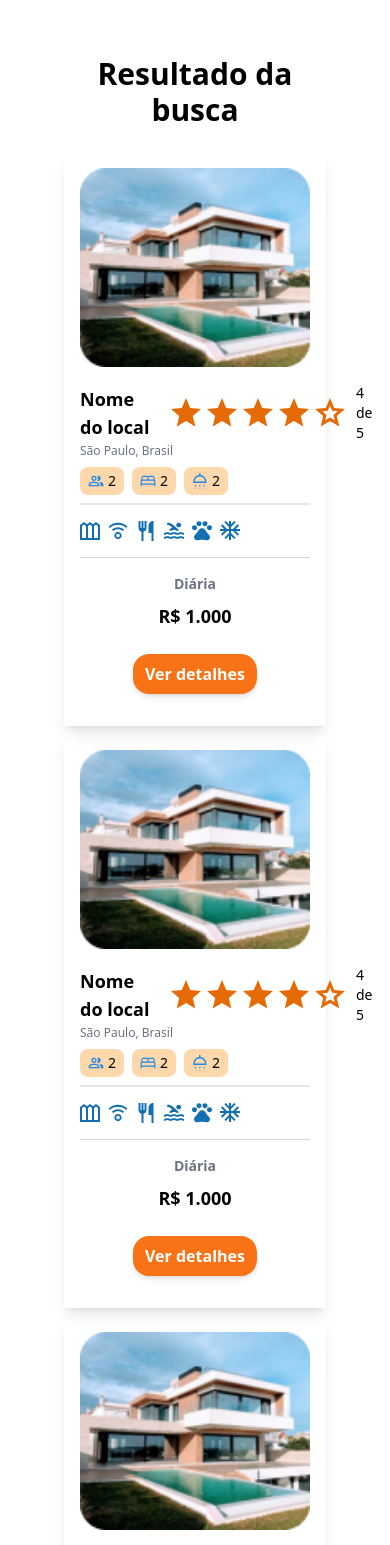
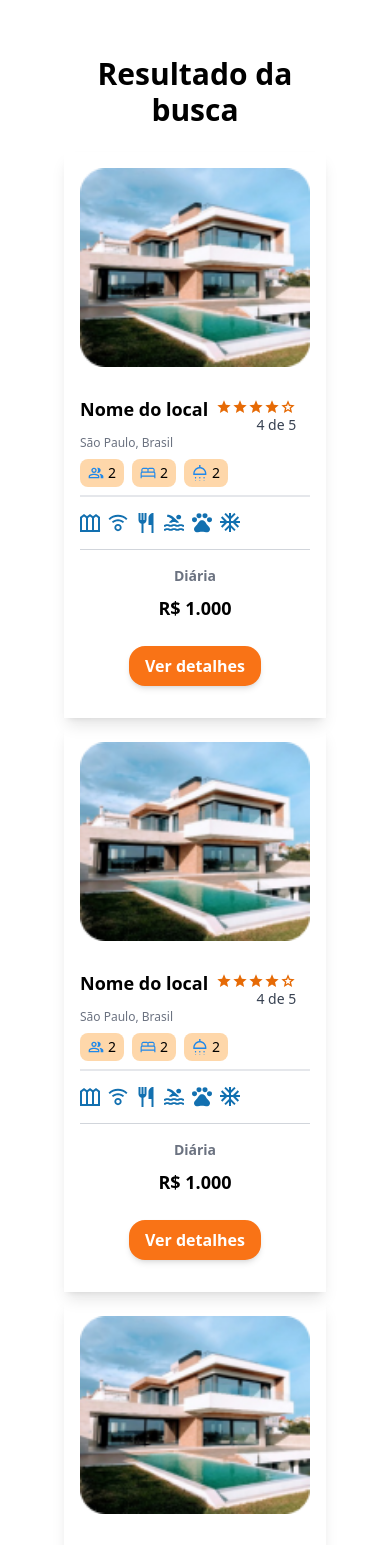
Before and after one commit to ADS2024-2-LocaEspaco/LocacaoEspacoFE, a Next.js app: page /pesquisa in a window 390 px wide. Shown: the top 1545 px of the page. Built offline with nearby package versions, Linux system fonts and the light colour scheme.

Commit message:
Working to mobile

```diff
--- a/src/pages/pesquisa/components/RatingComponent.tsx
+++ b/src/pages/pesquisa/components/RatingComponent.tsx
@@ -8,7 +8,6 @@ interface RatingComponentProps {
 }
 
 const RatingComponent: React.FC<RatingComponentProps> = ({ rating, maxRating = 5 }) => {
-
     const stars = [];
 
     for (let i = 1; i <= maxRating; i++) {
@@ -16,21 +15,27 @@ const RatingComponent: React.FC<RatingComponentProps> = ({ rating, maxRating = 5
             <Image
                 key={i}
                 src={i <= rating ? StarFill : Star}
-                alt={i <= rating ? 'Filled Star' : 'Empty Star'}
-                className="size-9"
+                alt={i <= rating ? 'Estrela preenchida' : 'Estrela vazia'}
+                className="w-4 h-4 lg:w-5 lg:h-5"
             />
         );
     }
 
     return (
-        <div className="rating-component">
-            <div className="flex items-center">
+        <div className="text-end mt-4">
+            <div className="flex items-center" aria-label={`Avaliação: ${rating} de ${maxRating}`}>
                 {stars}
-                <p className="ml-2 text-sm dark:text-white">
+                {/* Mostrado apenas em telas médias */}
+                <p className="hidden md:block lg:hidden ml-2 text-sm lg:text-base text-gray-700 dark:text-white">
                     {rating} de {maxRating}
                 </p>
             </div>
+            {/* Mostrado apenas em telas pequenas e grandes */}
+            <p className="block md:hidden lg:block ml-2 text-sm lg:text-base text-gray-700 dark:text-white">
+                {rating} de {maxRating}
+            </p>
         </div>
+
     );
 };
 
--- a/src/pages/pesquisa/components/itemComponent.tsx
+++ b/src/pages/pesquisa/components/itemComponent.tsx
@@ -1,52 +1,73 @@
 import Image from "next/image";
 import RatingComponent from "./RatingComponent";
+
 export default function ItemComponent() {
     return (
-        <div className="flex flex-col lg:flex-row gap-4 p-4 shadow-lg lg:p-6">
-            <Image src="/img/house.png" alt="" width={180} height={180} className="w-full lg:w-auto" />
+        <div className="flex flex-col lg:flex-row lg:items-start gap-4 p-4 shadow-lg lg:p-6 flex-wrap w-full">
+            {/* Imagem do local */}
+            <Image
+                src="/img/house.png"
+                alt="Casa"
+                width={260}
+                height={225}
+                className="w-full lg:w-auto object-cover rounded-lg"
+            />
 
-            <div className="flex flex-col flex-grow mr-0 lg:mr-44 text-sm lg:text-base">
+            {/* Informações do local */}
+            <div className="flex flex-col flex-grow text-sm lg:text-base">
                 <div className="flex items-center gap-2">
                     <h1 className="text-lg lg:text-2xl font-bold">Nome do local</h1>
                     <RatingComponent rating={4} maxRating={5} />
                 </div>
                 <p className="text-xs lg:text-sm text-gray-500 mb-2">São Paulo, Brasil</p>
 
-                <div className="flex gap-2 mb-2">
-                    <div className="flex items-center bg-orange-200 rounded-lg px-2 py-1">
-                        <img src="/icons/group_icon.svg" alt="" className="w-4 h-4 lg:w-5 lg:h-5" />
-                        <p className="ml-1">2</p>
-                    </div>
-                    <div className="flex items-center bg-orange-200 rounded-lg px-2 py-1">
-                        <img src="/icons/bed_icon.svg" alt="" className="w-4 h-4 lg:w-5 lg:h-5" />
-                        <p className="ml-1">2</p>
-                    </div>
-                    <div className="flex items-center bg-orange-200 rounded-lg px-2 py-1">
-                        <img src="/icons/shower_icon.svg" alt="" className="w-4 h-4 lg:w-5 lg:h-5" />
-                        <p className="ml-1">2</p>
-                    </div>
+                {/* Características principais */}
+                <div className="flex flex-wrap gap-2 mb-2">
+                    {["group_icon", "bed_icon", "shower_icon"].map((icon, index) => (
+                        <div
+                            key={index}
+                            className="flex items-center bg-orange-200 rounded-lg px-2 py-1"
+                        >
+                            <img
+                                src={`/icons/${icon}.svg`}
+                                alt={icon}
+                                className="w-4 h-4 lg:w-5 lg:h-5"
+                            />
+                            <p className="ml-1">2</p>
+                        </div>
+                    ))}
                 </div>
 
                 <hr className="border" />
 
+                {/* Serviços disponíveis */}
                 <div className="flex gap-2 mt-4 flex-wrap">
-                    <img src="/icons/outdoor_garden_icon.svg" alt="" className="w-5 h-5 lg:w-6 lg:h-6" />
-                    <img src="/icons/wifi_icon.svg" alt="" className="w-5 h-5 lg:w-6 lg:h-6" />
-                    <img src="/icons/restaurant_icon.svg" alt="" className="w-5 h-5 lg:w-6 lg:h-6" />
-                    <img src="/icons/pool_icon.svg" alt="" className="w-5 h-5 lg:w-6 lg:h-6" />
-                    <img src="/icons/pets_icon.svg" alt="" className="w-5 h-5 lg:w-6 lg:h-6" />
-                    <img src="/icons/ice_icon.svg" alt="" className="w-5 h-5 lg:w-6 lg:h-6" />
+                    {[
+                        "outdoor_garden_icon",
+                        "wifi_icon",
+                        "restaurant_icon",
+                        "pool_icon",
+                        "pets_icon",
+                        "ice_icon",
+                    ].map((icon, index) => (
+                        <img
+                            key={index}
+                            src={`/icons/${icon}.svg`}
+                            alt={icon}
+                            className="w-5 h-5 lg:w-6 lg:h-6"
+                        />
+                    ))}
                 </div>
             </div>
 
-            <div className="flex flex-col items-center justify-center gap-2 border-t lg:border-t-0 lg:border-l border-gray-300 p-4">
+            {/* Informações de preço e botão */}
+            <div className="flex flex-col items-center justify-center gap-2 border-t lg:border-t-0 lg:border-l border-gray-300 p-4 lg:p-6">
                 <h2 className="text-sm lg:text-lg font-bold text-gray-500">Diária</h2>
                 <h3 className="text-lg lg:text-2xl font-bold">R$ 1.000</h3>
-                <button className="text-white font-bold bg-orange-500 rounded-2xl px-3 py-2 lg:px-4 lg:py-2 mt-4 shadow-md">
+                <button className="text-white font-bold bg-orange-500 rounded-2xl px-4 py-2 mt-4 shadow-md hover:bg-orange-600">
                     Ver detalhes
                 </button>
             </div>
-    </div>
-
+        </div>
     );
 }
--- a/src/pages/pesquisa/index.tsx
+++ b/src/pages/pesquisa/index.tsx
@@ -301,7 +301,7 @@
                     <h1 className="text-center text-3xl font-bold p-2">Resultado da busca</h1>
                     <hr className="border hidden lg:block mx-8" />
 
-                    <div className="flex flex-col items-center gap-2 m-4">
+                    <div className="flex flex-col items-center gap-2 m-4 lg:px-64">
                         <ItemComponent />
                         <ItemComponent />
                         <ItemComponent />
```
